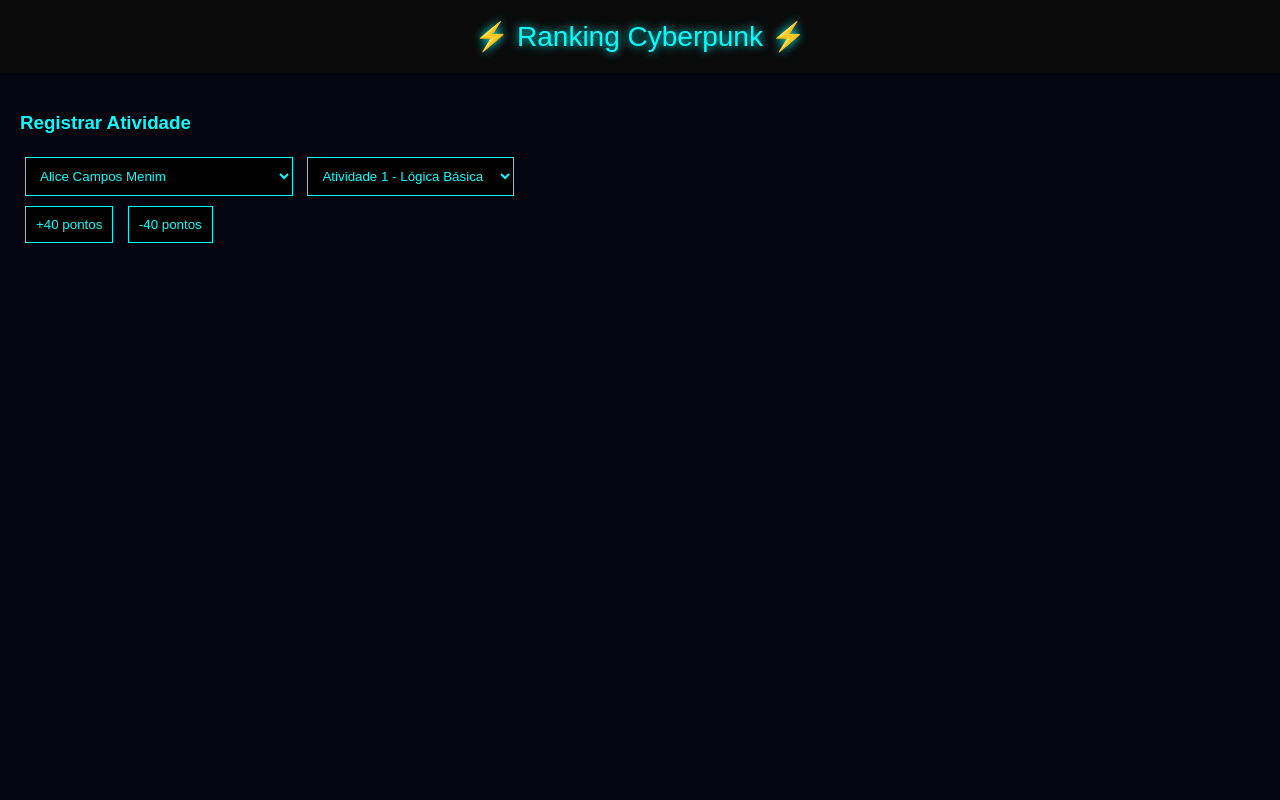
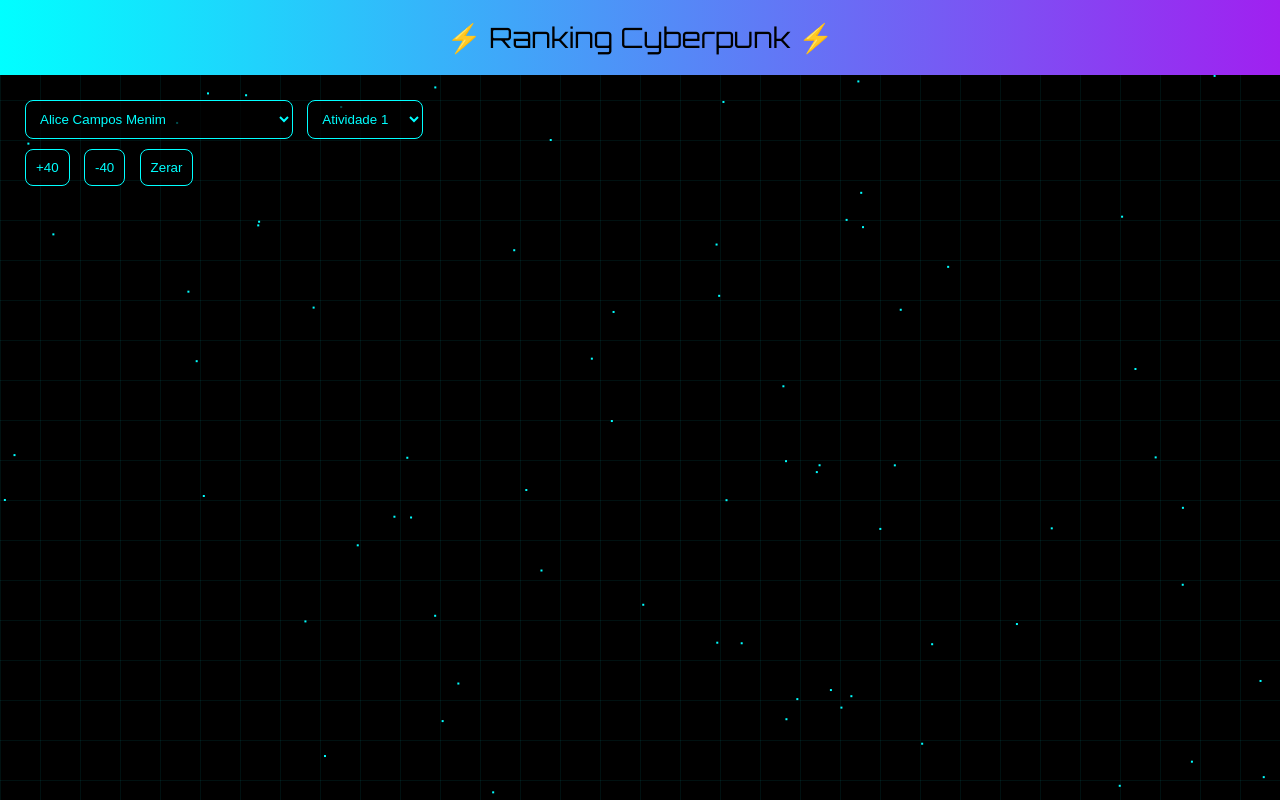
Before and after one commit to Dankazin6/daniel.github.io, a plain HTML site: page index.html in a window 1280 px wide. Drawn offline with Linux system fonts and the light colour scheme.

Commit message:
Update index.html

```diff
--- a/index.html
+++ b/index.html
@@ -4,71 +4,127 @@
 <meta charset="UTF-8">
 <title>Ranking Cyberpunk</title>
 
+<link href="https://fonts.googleapis.com/css2?family=Orbitron:wght@400;600&display=swap" rel="stylesheet">
+
 <style>
 body {
-  font-family: Arial;
-  background: #050510;
-  color: #00ffff;
+  font-family: 'Orbitron', sans-serif;
   margin: 0;
+  color: #e0f7ff;
+  overflow-x: hidden;
+  background: black;
 }
 
+/* GRID ANIMADO */
+body::before {
+  content: "";
+  position: fixed;
+  width: 100%;
+  height: 100%;
+  background: linear-gradient(#0ff1 1px, transparent 1px),
+              linear-gradient(90deg, #0ff1 1px, transparent 1px);
+  background-size: 40px 40px;
+  animation: moveGrid 10s linear infinite;
+  z-index: -1;
+}
+
+@keyframes moveGrid {
+  from {transform: translateY(0);}
+  to {transform: translateY(40px);}
+}
+
+/* HEADER */
 header {
   text-align: center;
   padding: 20px;
   font-size: 28px;
-  background: #0a0a0a;
-  text-shadow: 0 0 10px #00ffff;
+  background: linear-gradient(90deg, #0ff, #a020f0);
+  color: black;
 }
 
+/* CONTAINER */
 .container {
   padding: 20px;
 }
 
+/* BOTÕES */
 select, button {
   padding: 10px;
   margin: 5px;
-  background: black;
-  color: #00ffff;
-  border: 1px solid #00ffff;
+  background: rgba(0,0,0,0.7);
+  color: #0ff;
+  border: 1px solid #0ff;
+  border-radius: 8px;
 }
 
+/* HOVER */
 button:hover {
-  background: #00ffff;
+  background: #0ff;
   color: black;
+  box-shadow: 0 0 15px #0ff;
   cursor: pointer;
 }
 
+/* CARD */
 .card {
-  background: #111;
-  padding: 10px;
-  margin: 5px 0;
-  border-left: 4px solid #00ffff;
+  background: rgba(20,20,30,0.7);
+  padding: 12px;
+  margin: 10px 0;
+  border-left: 4px solid #a020f0;
+  border-radius: 8px;
+  box-shadow: 0 0 10px #a020f0;
+}
+
+/* BARRA DE PROGRESSO */
+.progress {
+  height: 10px;
+  background: #222;
+  border-radius: 5px;
+  margin-top: 5px;
+}
+
+.progress-bar {
+  height: 100%;
+  background: linear-gradient(90deg, #0ff, #a020f0);
+  border-radius: 5px;
+}
+
+/* CANVAS PARTÍCULAS */
+canvas {
+  position: fixed;
+  top: 0;
+  left: 0;
+  z-index: -2;
 }
 </style>
 </head>
 
 <body>
 
+<canvas id="particles"></canvas>
+
 <header>⚡ Ranking Cyberpunk ⚡</header>
 
 <div class="container">
 
-<h3>Registrar Atividade</h3>
-
 <select id="aluno"></select>
-
 <select id="atividade"></select>
 
 <br>
 
-<button onclick="adicionar()">+40 pontos</button>
-<button onclick="remover()">-40 pontos</button>
+<button onclick="add()">+40</button>
+<button onclick="removePts()">-40</button>
+<button onclick="reset()">Zerar</button>
 
 <div id="ranking"></div>
 
 </div>
 
 <script>
+// SOM CLIQUE
+const audio = new Audio("https://assets.mixkit.co/sfx/preview/mixkit-arcade-fire-shot-1691.mp3");
+
+// ALUNOS
 const alunos = [
 "Alice Campos Menim","Davi Bobo Correia","Emanuel Geraldo Talarico da Silva","Enzo",
 "João Pedro Nicolini de Araújo","João Vinícius Correia Coelho","Josiane Aparecida Machado Bezerra",
@@ -79,83 +135,115 @@ const alunos = [
 "Pedro Miguel Silva Luzete","Ricardo Augusto de Oliveira Celestino","Stephanie Paulina Couto"
 ];
 
-const atividades = [
-"Atividade 1 - Lógica Básica",
-"Atividade 2 - Digitação",
-"Atividade 3 - Internet",
-"Atividade 4 - Segurança",
-"Atividade 5 - Word",
-"Atividade 6 - Excel",
-"Atividade 7 - PowerPoint",
-"Atividade 8 - Hardware",
-"Atividade 9 - Sistemas",
-"Atividade 10 - Redes",
-"Atividade 11 - Programação",
-"Atividade 12 - Projeto Final"
-];
+const atividades = Array.from({length:12}, (_,i)=>"Atividade "+(i+1));
 
 let pontos = JSON.parse(localStorage.getItem("pontos")) || {};
 
-const selectAluno = document.getElementById("aluno");
-const selectAtividade = document.getElementById("atividade");
+const selAluno = document.getElementById("aluno");
+const selAtv = document.getElementById("atividade");
 
-// preencher alunos
-alunos.forEach(a => {
-  let opt = document.createElement("option");
-  opt.value = a;
-  opt.textContent = a;
-  selectAluno.appendChild(opt);
+alunos.forEach(a=>{
+  let o=document.createElement("option");
+  o.text=a;
+  selAluno.add(o);
 });
 
-// preencher atividades
-atividades.forEach(a => {
-  let opt = document.createElement("option");
-  opt.value = a;
-  opt.textContent = a;
-  selectAtividade.appendChild(opt);
+atividades.forEach(a=>{
+  let o=document.createElement("option");
+  o.text=a;
+  selAtv.add(o);
 });
 
-function adicionar() {
-  let aluno = selectAluno.value;
-
-  if (!pontos[aluno]) pontos[aluno] = 0;
-
-  pontos[aluno] += 40;
-  salvar();
+function playSound(){
+  audio.currentTime = 0;
+  audio.play();
 }
 
-function remover() {
-  let aluno = selectAluno.value;
-
-  if (!pontos[aluno]) return;
-
-  pontos[aluno] -= 40;
-
-  if (pontos[aluno] < 0) pontos[aluno] = 0;
-
+function add(){
+  let a = selAluno.value;
+  pontos[a] = (pontos[a]||0)+40;
   salvar();
+  playSound();
 }
 
-function salvar() {
-  localStorage.setItem("pontos", JSON.stringify(pontos));
-  atualizarRanking();
+function removePts(){
+  let a = selAluno.value;
+  if(!pontos[a]) return;
+  pontos[a]-=40;
+  if(pontos[a]<=0) delete pontos[a];
+  salvar();
+  playSound();
 }
 
-function atualizarRanking() {
-  let div = document.getElementById("ranking");
-  div.innerHTML = "";
+function reset(){
+  if(confirm("Zerar ranking?")){
+    pontos={};
+    salvar();
+  }
+}
 
-  let lista = Object.entries(pontos).sort((a,b) => b[1]-a[1]);
+function salvar(){
+  localStorage.setItem("pontos",JSON.stringify(pontos));
+  render();
+}
 
-  lista.forEach((item, i) => {
-    let el = document.createElement("div");
-    el.className = "card";
-    el.innerHTML = `#${i+1} ${item[0]} - ${item[1]} pts`;
+function render(){
+  let div=document.getElementById("ranking");
+  div.innerHTML="";
+  let lista=Object.entries(pontos).sort((a,b)=>b[1]-a[1]);
+
+  lista.forEach((p,i)=>{
+    let percent = Math.min((p[1]/480)*100,100);
+
+    let el=document.createElement("div");
+    el.className="card";
+    el.innerHTML=`
+      #${i+1} ${p[0]} - ${p[1]} pts
+      <div class="progress">
+        <div class="progress-bar" style="width:${percent}%"></div>
+      </div>
+    `;
     div.appendChild(el);
   });
 }
 
-atualizarRanking();
+render();
+
+/* PARTÍCULAS */
+const canvas = document.getElementById("particles");
+const ctx = canvas.getContext("2d");
+canvas.width = window.innerWidth;
+canvas.height = window.innerHeight;
+
+let particles = [];
+
+for(let i=0;i<80;i++){
+  particles.push({
+    x: Math.random()*canvas.width,
+    y: Math.random()*canvas.height,
+    vx: Math.random()-0.5,
+    vy: Math.random()-0.5
+  });
+}
+
+function animate(){
+  ctx.clearRect(0,0,canvas.width,canvas.height);
+  ctx.fillStyle="#0ff";
+
+  particles.forEach(p=>{
+    p.x+=p.vx;
+    p.y+=p.vy;
+
+    if(p.x<0||p.x>canvas.width) p.vx*=-1;
+    if(p.y<0||p.y>canvas.height) p.vy*=-1;
+
+    ctx.fillRect(p.x,p.y,2,2);
+  });
+
+  requestAnimationFrame(animate);
+}
+
+animate();
 </script>
 
 </body>
```
